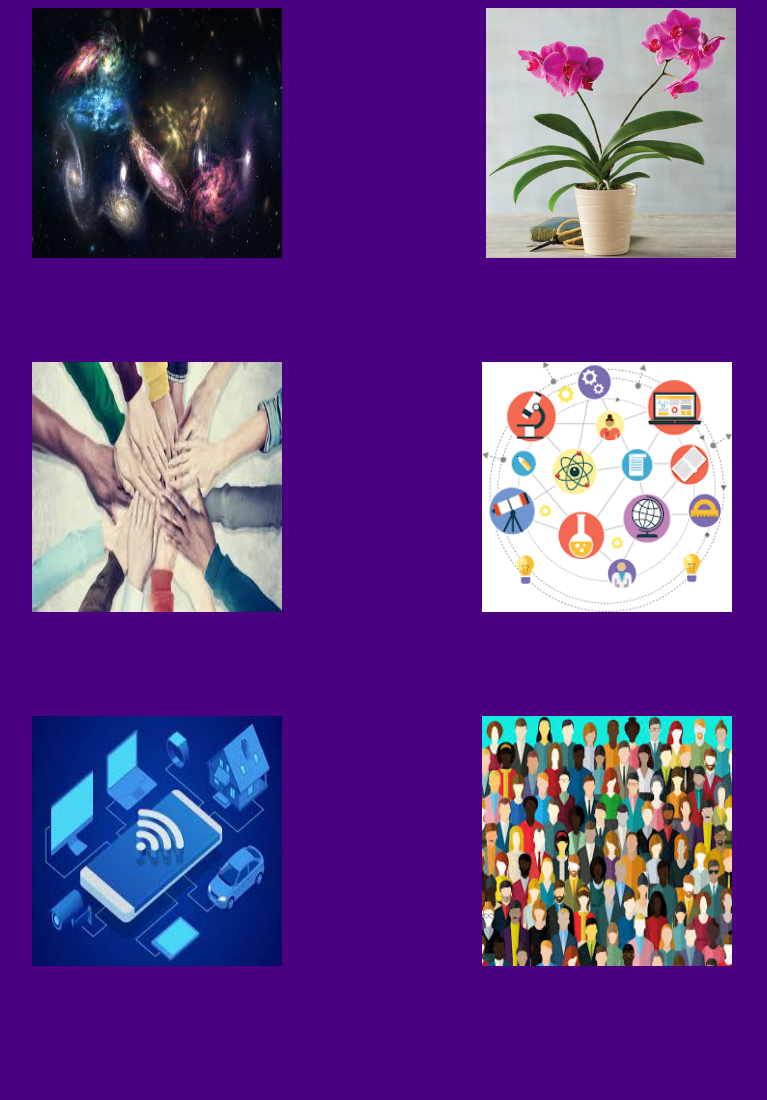
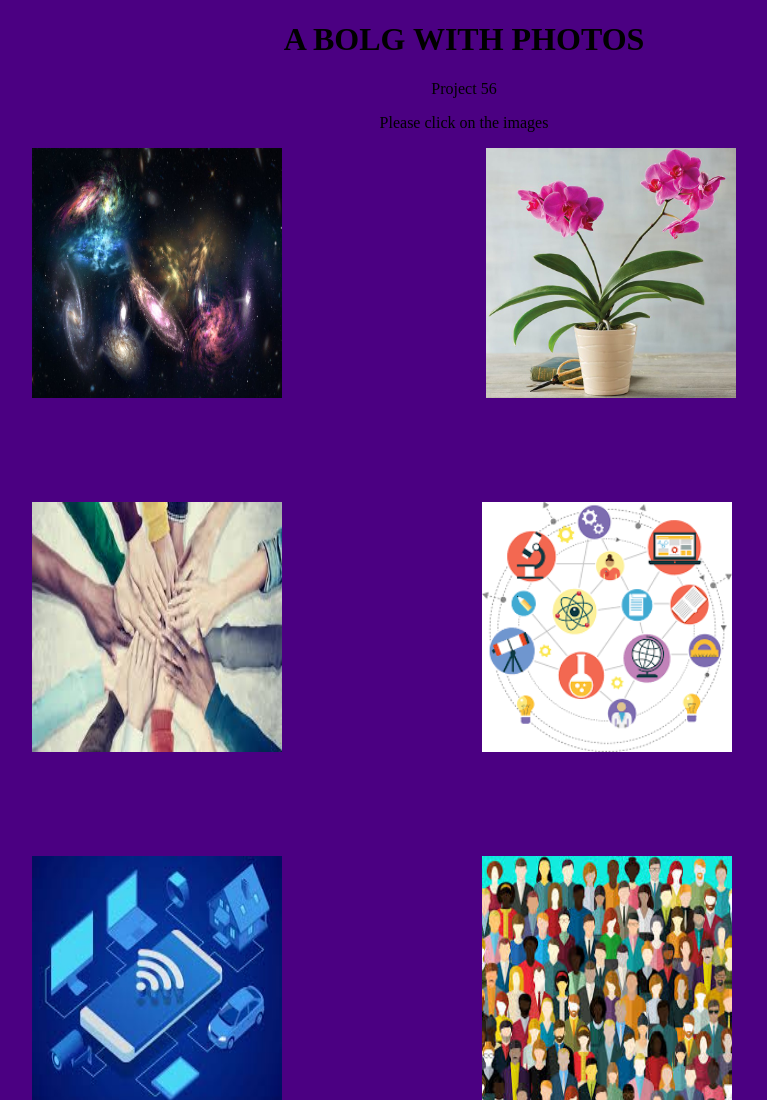
Before and after one commit to NeeharSheth/project-56, a plain HTML site: page index.html in a window 1280 px wide. Shown: the top 1100 px of the page, without its empty margins (176-943 px from the left). Before the commit the page ends 1078 px from the top, so only its background shows below. Drawn offline with Linux system fonts and the light colour scheme.

Commit message:
Add files via upload

```diff
--- a/index.html
+++ b/index.html
@@ -9,6 +9,9 @@
 
 <body>
     <script src="main.js"></script>
+    <h1>A BOLG WITH PHOTOS</h1>
+    <p> Project 56</p>
+    <p> Please click on the images</p>
     <div class="img_div"><span class="img_span" > <img id="image" src="galaxy%20img.jpg" onclick="galaxy()"> <img id="image" src="plant%20img.jpg" onclick="plant()"></span></div>
     <div class="img_div"><span class="
 img_span"><img id="image" src="unity.jpg" onclick="unity()"><img id="image" src="science.png" onclick="science()"></span></div>
--- a/style.css
+++ b/style.css
@@ -7,3 +7,9 @@
 body{
     background-color: indigo;
 }
+p{
+    text-align:center;
+}
+h1{
+    text-align: center;
+}
```
